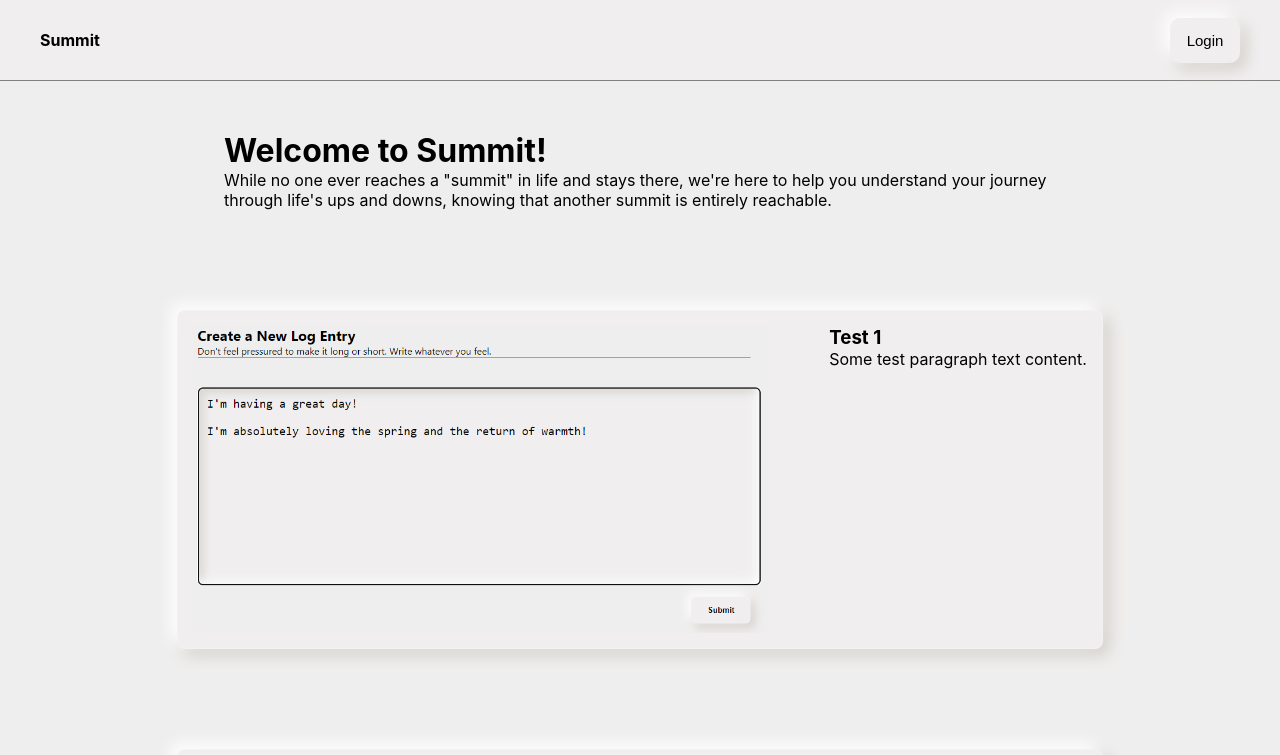
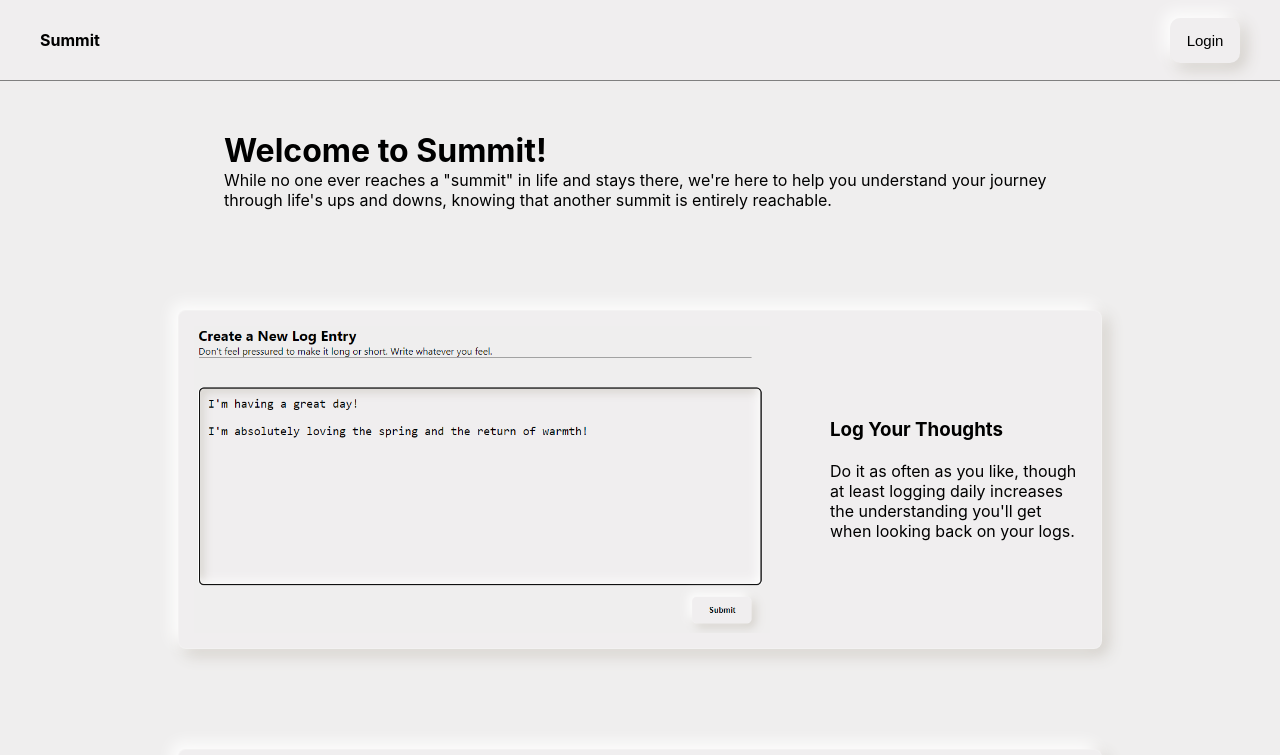
Before and after one commit to arnquic/mental_state_frontend, a React (Create React App) app: page / in a window 1280 px wide. Shown: the top 755 px of the page. Built offline with nearby package versions, Linux system fonts and the light colour scheme.

Commit message:
Added text content to HomePage's HomeElements and updated styling for the HomeElement text.

```diff
--- a/src/components/cssFiles/HomeElement.css
+++ b/src/components/cssFiles/HomeElement.css
@@ -15,3 +15,14 @@
     width: 45vw;
     height: auto;
 }
+
+.HomeElementText {
+    width: 20vw;
+    height: auto;
+
+    display: flex;
+    flex-direction: column;
+    align-items: flex-start;
+    justify-content: center;
+    gap: 20px;
+}
--- a/src/pages/tsxFiles/HomePage.tsx
+++ b/src/pages/tsxFiles/HomePage.tsx
@@ -14,9 +14,9 @@ const HomePage = (): JSX.Element => {
                 <h1>Welcome to Summit!</h1>
                 <p>While no one ever reaches a "summit" in life and stays there, we're here to help you understand your journey through life's ups and downs, knowing that another summit is entirely reachable.</p>
             </div>
-            <HomeElement imgLeft={true} img={Summit_Logo} imgAlt='New Log' heading='Test 1' text='Some test paragraph text content.' />
-            <HomeElement imgLeft={false} img={Summit_Dashboard} imgAlt='User Dashboard' heading='Test 2' text='Some test paragraph text content.' />
-            <HomeElement imgLeft={true} img={Summit_Analysis} imgAlt='Log Analysis' heading='Test 3' text='Some test paragraph text content.' />
+            <HomeElement imgLeft={true} img={Summit_Logo} imgAlt='New Log' heading='Log Your Thoughts' text="Do it as often as you like, though at least logging daily increases the understanding you'll get when looking back on your logs." />
+            <HomeElement imgLeft={false} img={Summit_Analysis} imgAlt='Log Analysis' heading='Linguistic Analysis of Your Logs' text='There to help give you an idea of whether your thinking might be that of a depressed or anxious state.' />
+            <HomeElement imgLeft={true} img={Summit_Dashboard} imgAlt='User Dashboard' heading='Look Back at All of Your Logs' text='All of your logs are saved, so you can look back and see when you may have been feeling down, and why.' />
         </div>
     )
 }
```
